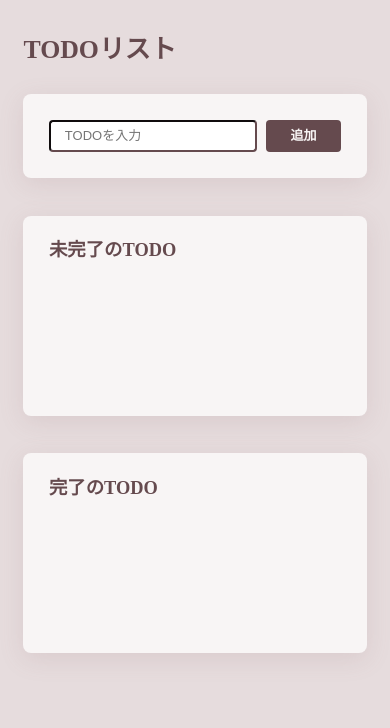
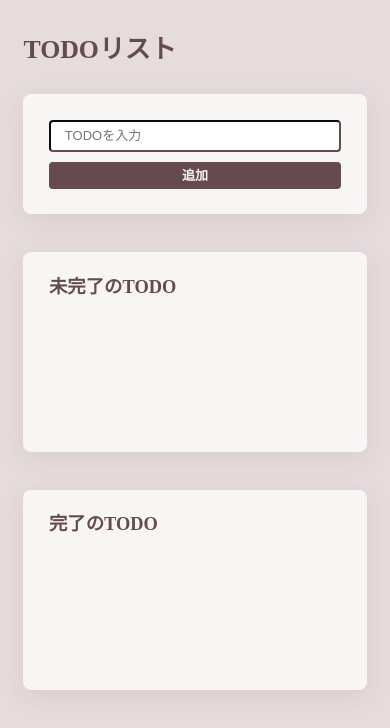
Before and after one commit to raudsteinns/todo-react-ts, a React (Vite) app: page / in a window 390 px wide. Shown: the top 728 px of the page. Built offline with nearby package versions, Linux system fonts and the light colour scheme.

Commit message:
css微修正/index.htmlの<link>からmain.tsxのimportに

```diff
--- a/index.html
+++ b/index.html
@@ -3,7 +3,6 @@
   <head>
     <meta charset="UTF-8" />
     <link rel="icon" type="image/svg+xml" href="/vite.svg" />
-    <link rel="stylesheet" href="./src/index.css" type="text/css">
     <meta name="viewport" content="width=device-width, initial-scale=1.0" />
     <title>Todo App | React + TS</title>
   </head>
--- a/src/index.css
+++ b/src/index.css
@@ -179,7 +179,7 @@ ul {
 }
 ul>li {
   position: relative;
-  padding-left: var(--_p-2);
+  padding-left: 3px;
 }
 ul>li::before {
   content: '';
@@ -323,15 +323,20 @@ ul>li::before {
   display: flex;
   gap: calc(var(--_global--gap)*.25);
 }
+@media screen and (max-width: 639px) {
+  .c-search {
+    flex-direction: column;
+  }
+}
 .c-search input {
   flex: 1 1 auto;
 }
 .c-search button {
-  flex: 0 1 100px;
+  flex: 0 1 auto;
 }
 
 .todo-item--list {
-  border-radius: var(--radius-s);
+  border-radius: 0 var(--radius-s) var(--radius-s) 0;
   transition: .4s var(--easing-b);
 }
 .todo-item--list:hover {
@@ -348,7 +353,12 @@ ul>li::before {
   flex-wrap: nowrap;
   max-width: 100%;
   gap: calc(var(--_global--gap)*.5);
-  padding: var(--_p-2);
+  padding: var(--_p-2) var(--_p-1);
+}
+@media screen and (max-width: 639px) {
+  .todo-item--list-row {
+    padding: calc(var(--_p-2)*.5) var(--_p-2);
+  }
 }
 .todo-item--list-row>.todo-item--header {
   flex: 1 1 auto;
--- a/src/main.tsx
+++ b/src/main.tsx
@@ -1,6 +1,7 @@
 import React from 'react'
 import ReactDOM from 'react-dom/client'
 import Todo from './Todo.tsx'
+import './index.css'
 
 ReactDOM.createRoot(document.getElementById('root')!).render(
   <React.StrictMode>
```
